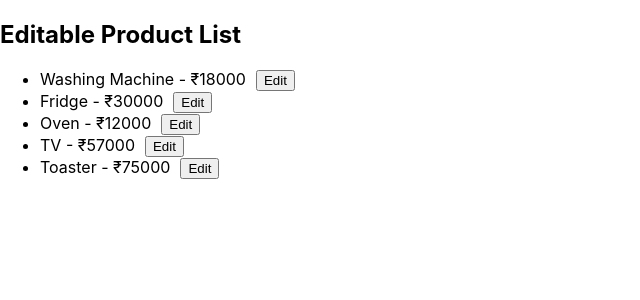
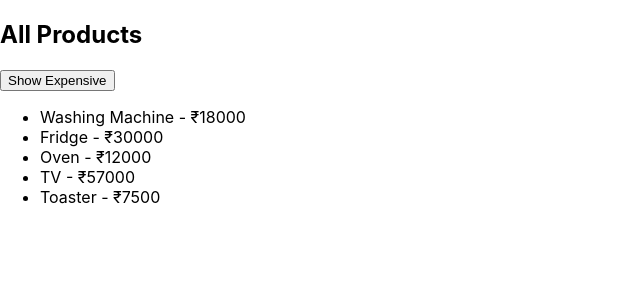
Before and after one commit to Aarti-Waghmare-React-Course/React_coding_exercise, a React (Create React App) app: page / in a window 1280 px wide. Shown: the top 300 px of the page, without its empty margins (0-640 px from the left). Built offline with nearby package versions, Linux system fonts and the light colour scheme.

Commit message:
functionality added

```diff
--- a/src/App.js
+++ b/src/App.js
@@ -21,6 +21,8 @@ import ProductClick_18 from './components/ProductClick_18';
 import ProductDelete_19 from './components/ProductDelete_19';
 import ProductAdd_20 from './components/ProductAdd_20';
 import ProductEdit_21 from './components/ProductEdit_21';
+import ProductSort_22 from './components/ProductSort_22';
+import ProductFilter_23 from './components/ProductFilter_23';
 
 function App() {
   return (
@@ -45,7 +47,9 @@ function App() {
       {/* <ProductClick_18/> */}
       {/* <ProductDelete_19/> */}
       {/* <ProductAdd_20/> */}
-      <ProductEdit_21/>
+      {/* <ProductEdit_21/> */}
+      {/* <ProductSort_22/> */}
+      <ProductFilter_23/>
     </div>
   );
 }
--- /dev/null
+++ b/src/components/ProductFilter_23.js
@@ -0,0 +1,39 @@
+// Conditional Rendering / Filtered View
+// Add a button to filter and show only expensive products (e.g., price > ₹30,000).
+
+import React, { useState } from 'react';
+
+const ProductFilter_23 = () => {
+  const allProducts = [
+    {id:1,name:'Washing Machine',price:18000},
+     {id:2,name:'Fridge',price:30000},
+     {id:3,name:'Oven',price:12000},
+    {id:4,name:'TV',price:57000},
+    {id:5,name:'Toaster',price:7500}
+  ];
+
+  const [showExpensive, setShowExpensive] = useState(false);
+
+  const filteredProducts = showExpensive
+    ? allProducts.filter((p) => p.price > 30000)
+    : allProducts;
+
+  return (
+    <div>
+      <h2>{showExpensive ? 'Expensive Products' : 'All Products'}</h2>
+      <button onClick={() => setShowExpensive(!showExpensive)}>
+        {showExpensive ? 'Show All' : 'Show Expensive'}
+      </button>
+
+      <ul>
+        {filteredProducts.map((product) => (
+          <li key={product.id}>
+            {product.name} - ₹{product.price}
+          </li>
+        ))}
+      </ul>
+    </div>
+  );
+};
+
+export default ProductFilter_23;
--- /dev/null
+++ b/src/components/ProductSort_22.js
@@ -0,0 +1,44 @@
+// Sort the List Alphabetically or by Price
+// Add buttons to sort the list by name or price
+
+import React, { useState } from 'react';
+
+const ProductSort_22 = () => {
+  const [products, setProducts] = useState([
+    {id:1,name:'Washing Machine',price:18000},
+     {id:2,name:'Fridge',price:30000},
+     {id:3,name:'Oven',price:12000},
+    {id:4,name:'TV',price:57000},
+    {id:5,name:'Toaster',price:7500}
+  ]);
+
+  const sortByName = () => {
+    const sorted = [...products].sort((a, b) =>
+      a.name.localeCompare(b.name)
+    );
+    setProducts(sorted);
+  };
+
+  const sortByPrice = () => {
+    const sorted = [...products].sort((a, b) => a.price - b.price);
+    setProducts(sorted);
+  };
+
+  return (
+    <div>
+      <h2>Sorted Product List</h2>
+      <button onClick={sortByName}>Sort by Name</button>
+      <button onClick={sortByPrice} style={{ marginLeft: '10px' }}>Sort by Price</button>
+
+      <ul>
+        {products.map((product) => (
+          <li key={product.id}>
+            {product.name} - ₹{product.price}
+          </li>
+        ))}
+      </ul>
+    </div>
+  );
+};
+
+export default ProductSort_22;
```
Also changed, not shown: src/components/ProductPagination_24.js (added).
